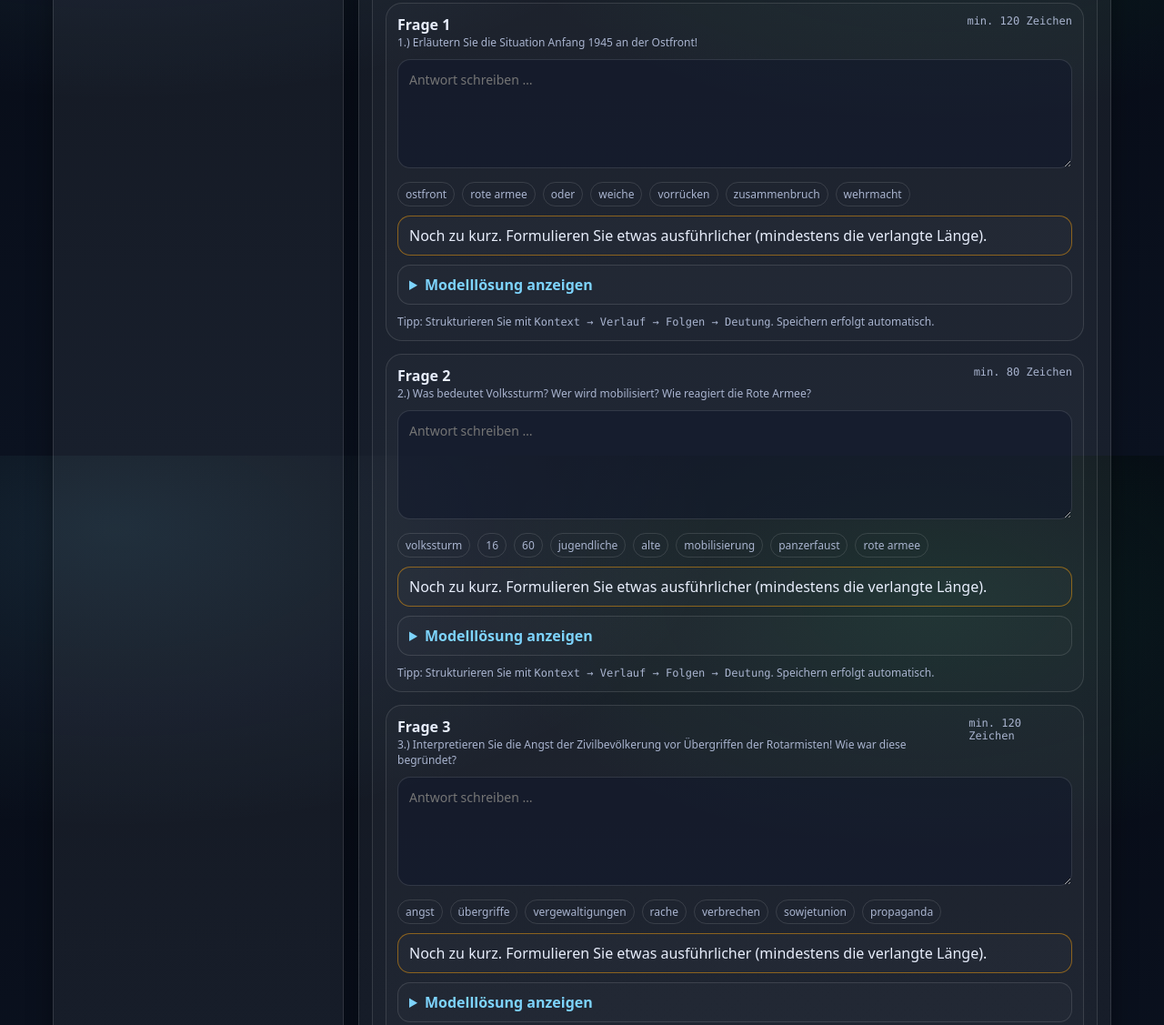
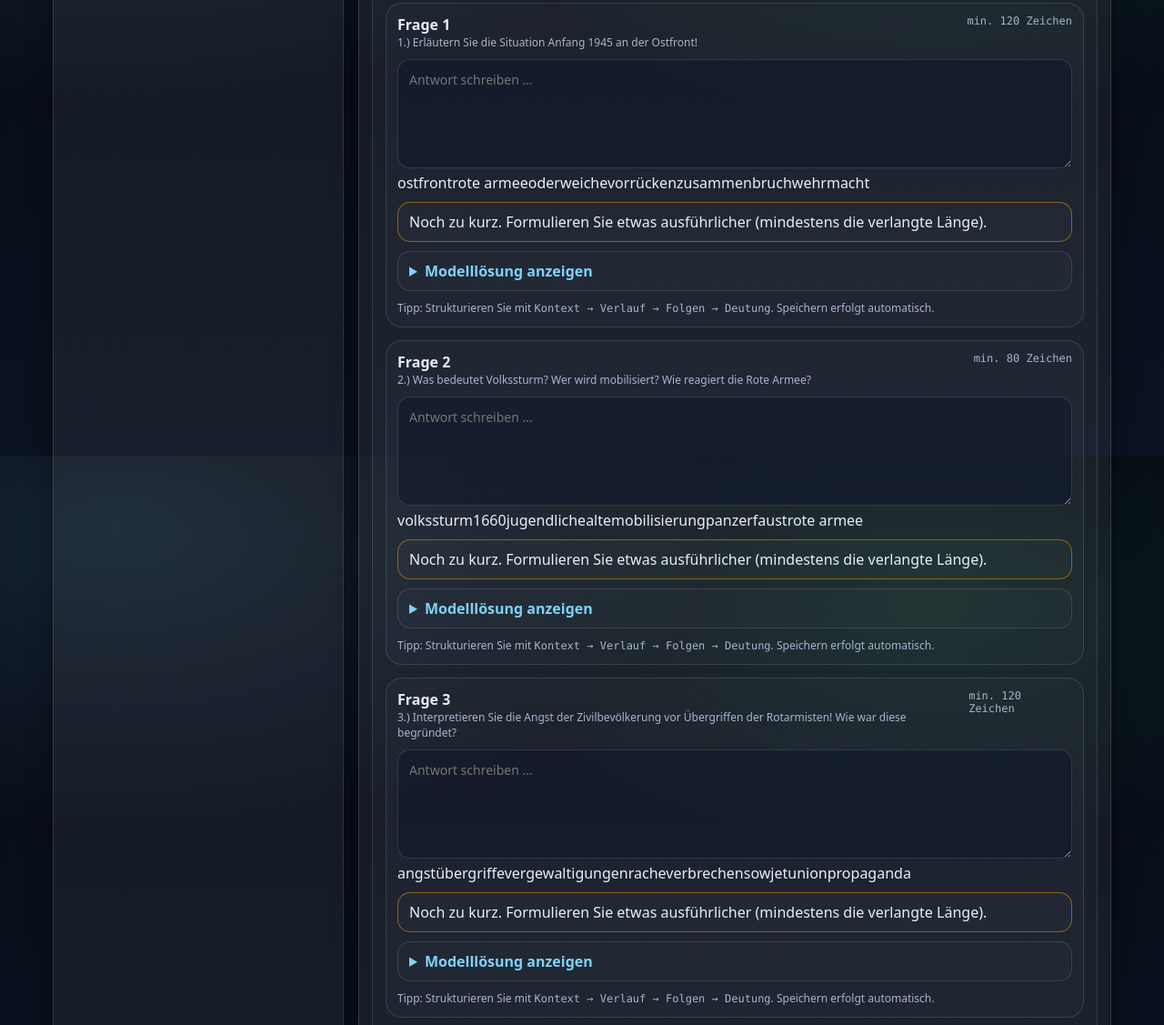
Before and after one commit to PatrickFischerKSA/ende_ww2, a plain HTML site: page index.html in a window 1280 px wide. Shown: the part 1099-2226 px from the top of the page at 91% size. Drawn offline with Linux system fonts and the light colour scheme.

Commit message:
Add files via upload

```diff
--- a/assets/css/style.css
+++ b/assets/css/style.css
@@ -149,17 +149,6 @@ textarea{
   outline:none;
 }
 textarea:focus{border-color: rgba(125,211,252,.55)}
-.kws{
-  display:flex; gap:8px; flex-wrap:wrap; margin-top:10px;
-}
-.kw{
-  border:1px solid var(--border);
-  padding:4px 8px;
-  border-radius:999px;
-  font-size:12px;
-  color:var(--muted);
-}
-.kw.ok{border-color: rgba(34,197,94,.45); color: rgba(34,197,94,.95)}
 .feedback{
   margin-top:10px;
   padding:10px 12px;
```
